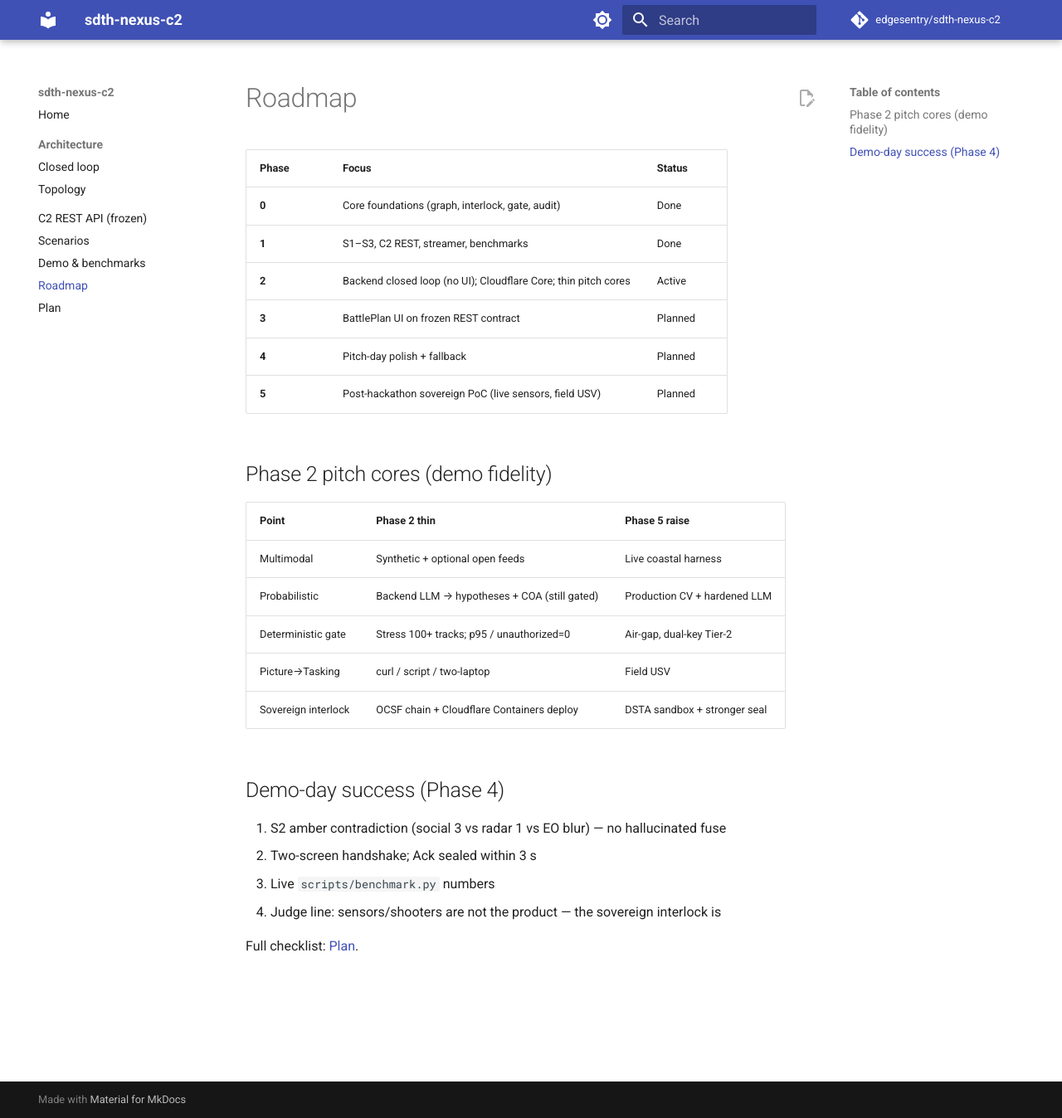
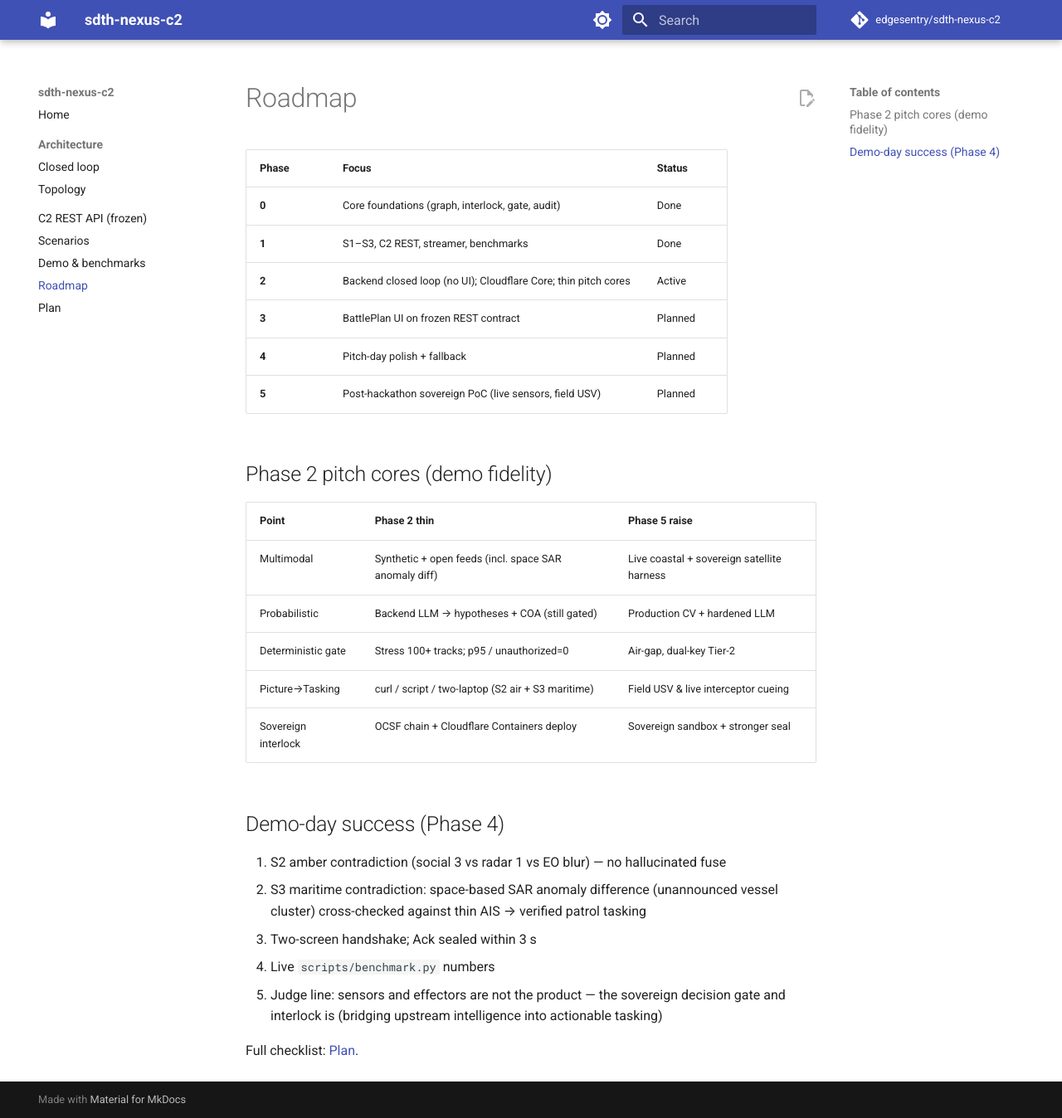
Before and after one commit to edgesentry/sdth-nexus-c2, an MkDocs documentation site: the page built from docs/roadmap.md, in a window 1280 px wide and 1348 px high. Shown: the whole window at 83% size. Built offline with MkDocs 1.6.1 and Material for MkDocs 9.7.7, drawn with Linux system fonts in a browser that asks for light colours; comment, search, counter and statistics services are not loaded.

Commit message:
docs: integrate space-based SAR anomaly ingress into planning and roadmap (#33)
docs: integrate space-based SAR anomaly ingress into plan and roadmap

```diff
--- a/docs/roadmap.md
+++ b/docs/roadmap.md
@@ -13,17 +13,18 @@
 
 | Point | Phase 2 thin | Phase 5 raise |
 |-------|--------------|---------------|
-| Multimodal | Synthetic + optional open feeds | Live coastal harness |
+| Multimodal | Synthetic + open feeds (incl. space SAR anomaly diff) | Live coastal + sovereign satellite harness |
 | Probabilistic | Backend LLM → hypotheses + COA (still gated) | Production CV + hardened LLM |
 | Deterministic gate | Stress 100+ tracks; p95 / unauthorized=0 | Air-gap, dual-key Tier-2 |
-| Picture→Tasking | curl / script / two-laptop | Field USV |
-| Sovereign interlock | OCSF chain + Cloudflare Containers deploy | DSTA sandbox + stronger seal |
+| Picture→Tasking | curl / script / two-laptop (S2 air + S3 maritime) | Field USV & live interceptor cueing |
+| Sovereign interlock | OCSF chain + Cloudflare Containers deploy | Sovereign sandbox + stronger seal |
 
 ## Demo-day success (Phase 4)
 
 1. S2 amber contradiction (social 3 vs radar 1 vs EO blur) — no hallucinated fuse
-2. Two-screen handshake; Ack sealed within 3 s
-3. Live `scripts/benchmark.py` numbers
-4. Judge line: sensors/shooters are not the product — the sovereign interlock is
+2. S3 maritime contradiction: space-based SAR anomaly difference (unannounced vessel cluster) cross-checked against thin AIS → verified patrol tasking
+3. Two-screen handshake; Ack sealed within 3 s
+4. Live `scripts/benchmark.py` numbers
+5. Judge line: sensors and effectors are not the product — the sovereign decision gate and interlock is (bridging upstream intelligence into actionable tasking)
 
 Full checklist: [Plan](plan.md).
```
Also changed, not shown: docs/plan.md (+4 -3 lines), docs/scenarios.md (+4 -2 lines).
